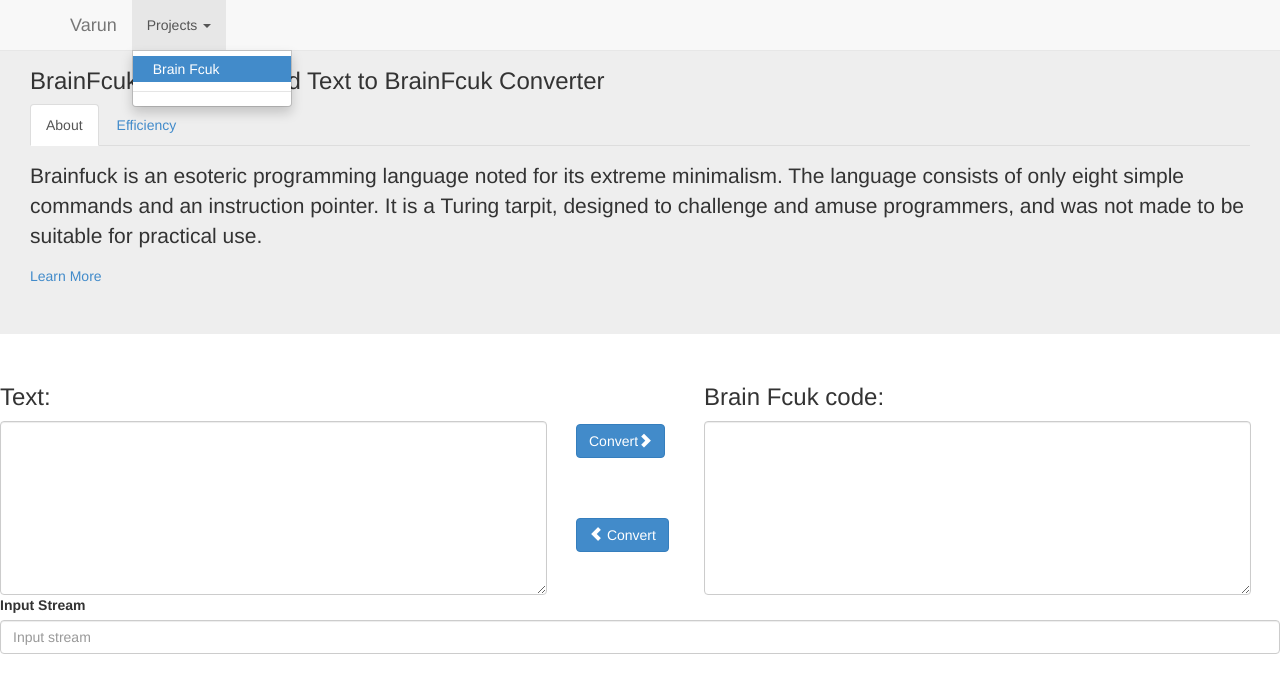
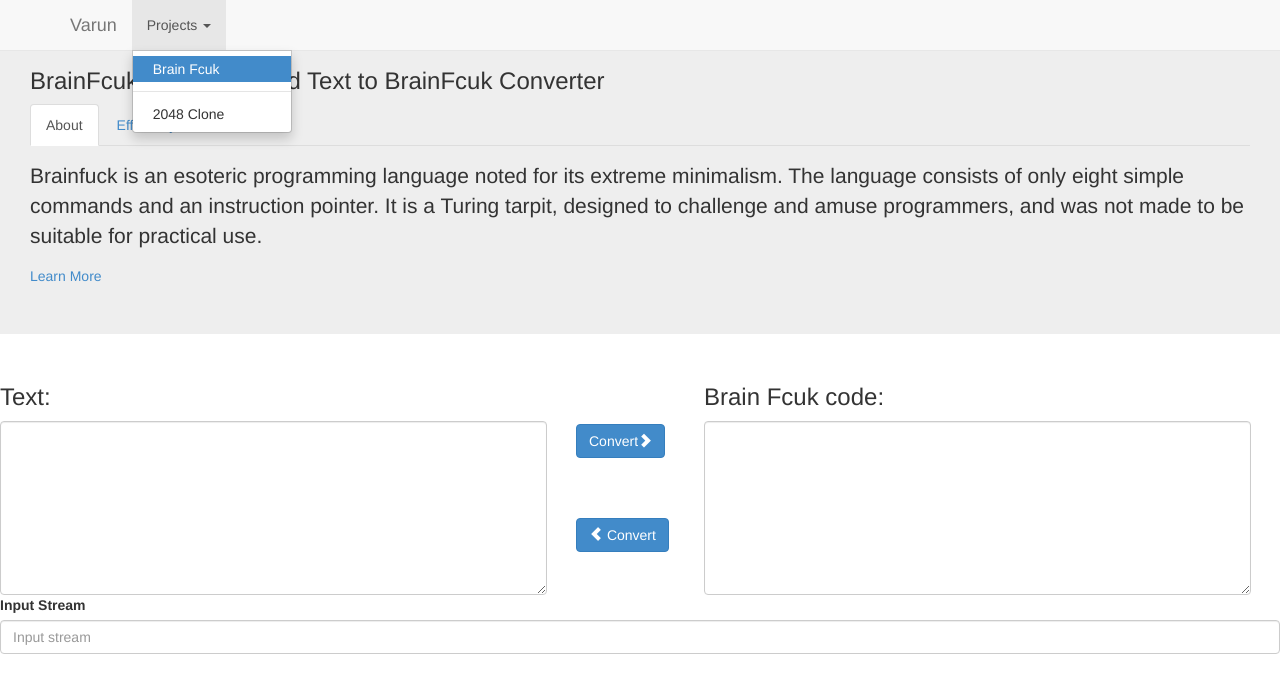
Before and after one commit to a-varun/brain_fcuk, a plain HTML site: page index.html in a window 1280 px wide. Both pictures are taken after a click on the link "Projects". Drawn offline with nearby package versions, Linux system fonts and the light colour scheme; files that its build step writes are made by us from their sources.

Commit message:
updated on adding project

```diff
--- a/index.html
+++ b/index.html
@@ -47,6 +47,7 @@
               <ul class="dropdown-menu" aria-labelledby="themes">
                 <li class="active"><a href="http://a-varun.github.io/brain_fcuk">Brain Fcuk</a></li>
                 <li class="divider"></li>
+                <li><a href="http://a-varun.github.io/2048_2pl/index.html">2048 Clone</a></li>
               </ul>
             </li>
           </ul>
```
